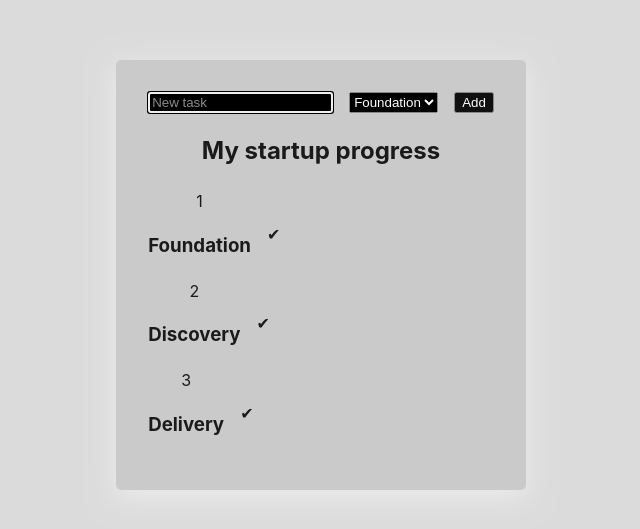
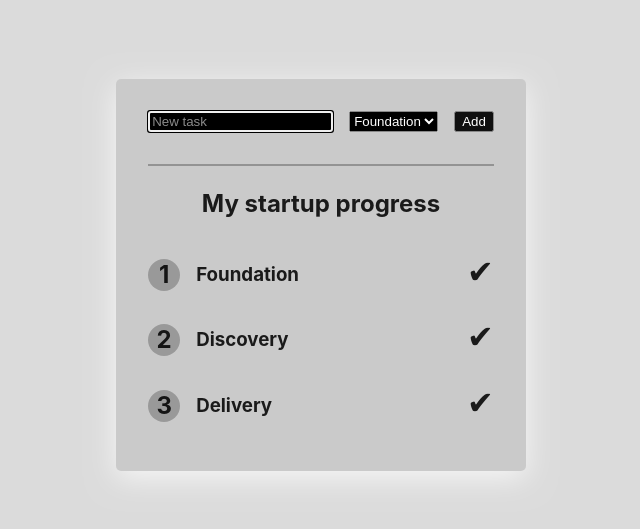
Before and after one commit to Christian-Tellez/startup-progress, a React (Vite) app: page / in a window 1280 px wide. Shown: the part 125-654 px from the top of the page, without its empty margins (319-959 px from the left). Built offline with nearby package versions, Linux system fonts and the light colour scheme.

Commit message:
feat: a bit more of style

```diff
--- a/src/App.css
+++ b/src/App.css
@@ -5,5 +5,5 @@
   text-align: center;
   background: #353535;
   border-radius: 5px;
-  box-shadow: rgba(0, 0, 0, 0.5) 0px 7px 29px 0px;
+  box-shadow: rgba(0, 0, 0, 0.75) 0px 7px 29px 0px;
 }
--- a/src/components/add-task-form.css
+++ b/src/components/add-task-form.css
@@ -2,6 +2,8 @@ form {
   display: flex;
   justify-content: space-between;
   gap: 1rem;
+  padding-bottom: 2rem;
+  border-bottom: 2px solid rgba(117, 117, 117, 0.87);
 }
 
 .stage-select {
--- a/src/components/stage.css
+++ b/src/components/stage.css
@@ -1,7 +1,31 @@
 .stage-title {
+  display: flex;
+  align-items: baseline;
+  justify-content: space-between;
+  gap: 1rem;
+}
+
+.stage-title > div:first-child {
   display: flex;
   align-items: center;
   gap: 1rem;
+}
+
+.stage-title > div:first-child > div {
+  display: flex;
+  align-items: center;
+  justify-content: center;
+  text-align: center;
+  font-size: 1.5rem;
+  font-weight: bold;
+  width: 2rem;
+  height: 2rem;
+  border-radius: 50%;
+  background-color: rgb(102, 102, 102);
+}
+
+.stage-title > div:last-child {
+  font-size: 2rem;
 }
 
 .stage-title h3 {
--- a/src/index.css
+++ b/src/index.css
@@ -13,15 +13,6 @@
   -moz-osx-font-smoothing: grayscale;
 }
 
-a {
-  font-weight: 500;
-  color: #646cff;
-  text-decoration: inherit;
-}
-a:hover {
-  color: #535bf2;
-}
-
 body {
   margin: 0;
   display: flex;
@@ -30,30 +21,6 @@ body {
   min-height: 100vh;
 }
 
-h1 {
-  font-size: 3.2em;
-  line-height: 1.1;
-}
-
-button {
-  border-radius: 8px;
-  border: 1px solid transparent;
-  padding: 0.6em 1.2em;
-  font-size: 1em;
-  font-weight: 500;
-  font-family: inherit;
-  background-color: #1a1a1a;
-  cursor: pointer;
-  transition: border-color 0.25s;
-}
-button:hover {
-  border-color: #646cff;
-}
-button:focus,
-button:focus-visible {
-  outline: 4px auto -webkit-focus-ring-color;
-}
-
 /* TODO: make this less ugly on light mode */
 @media (prefers-color-scheme: light) {
   :root {
```
